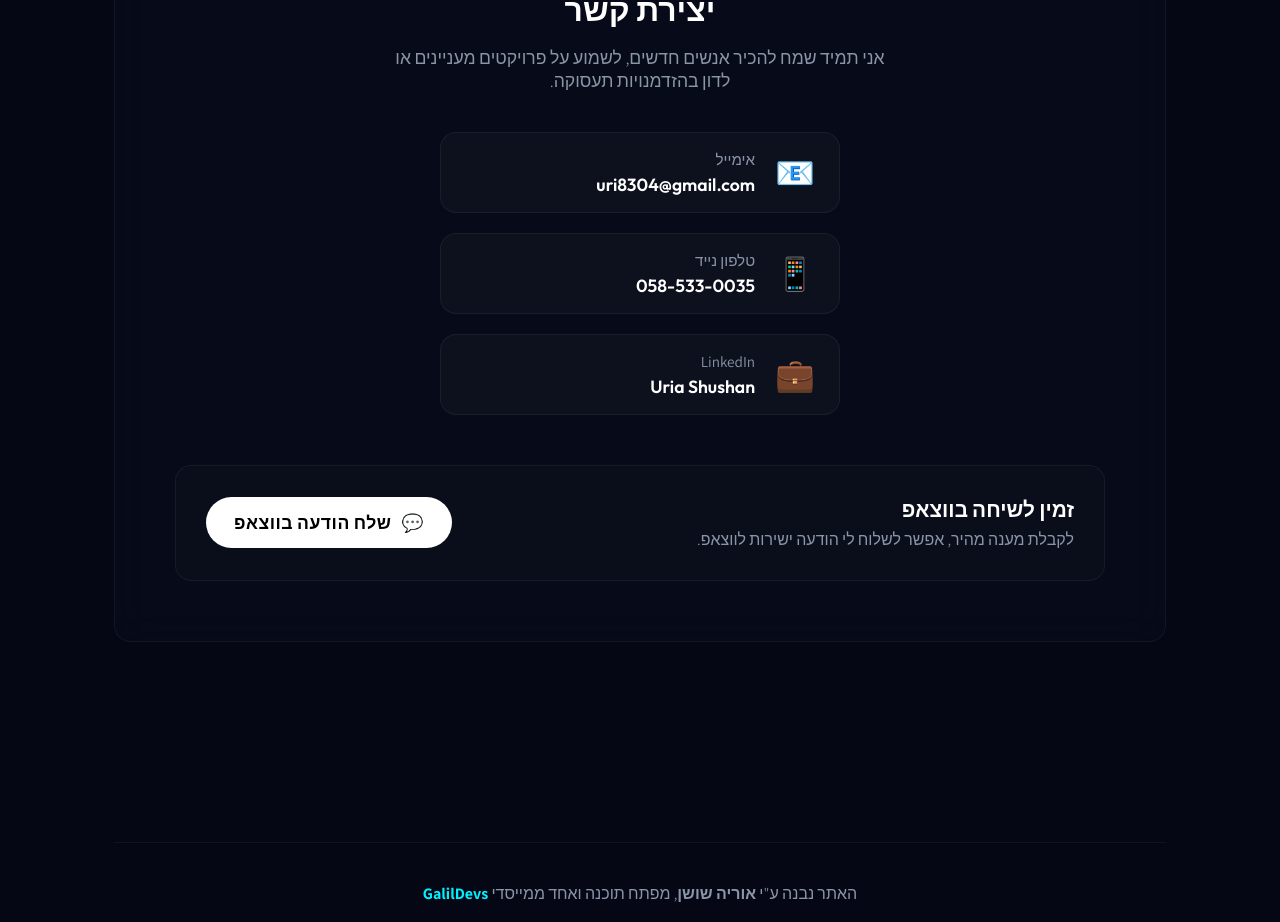
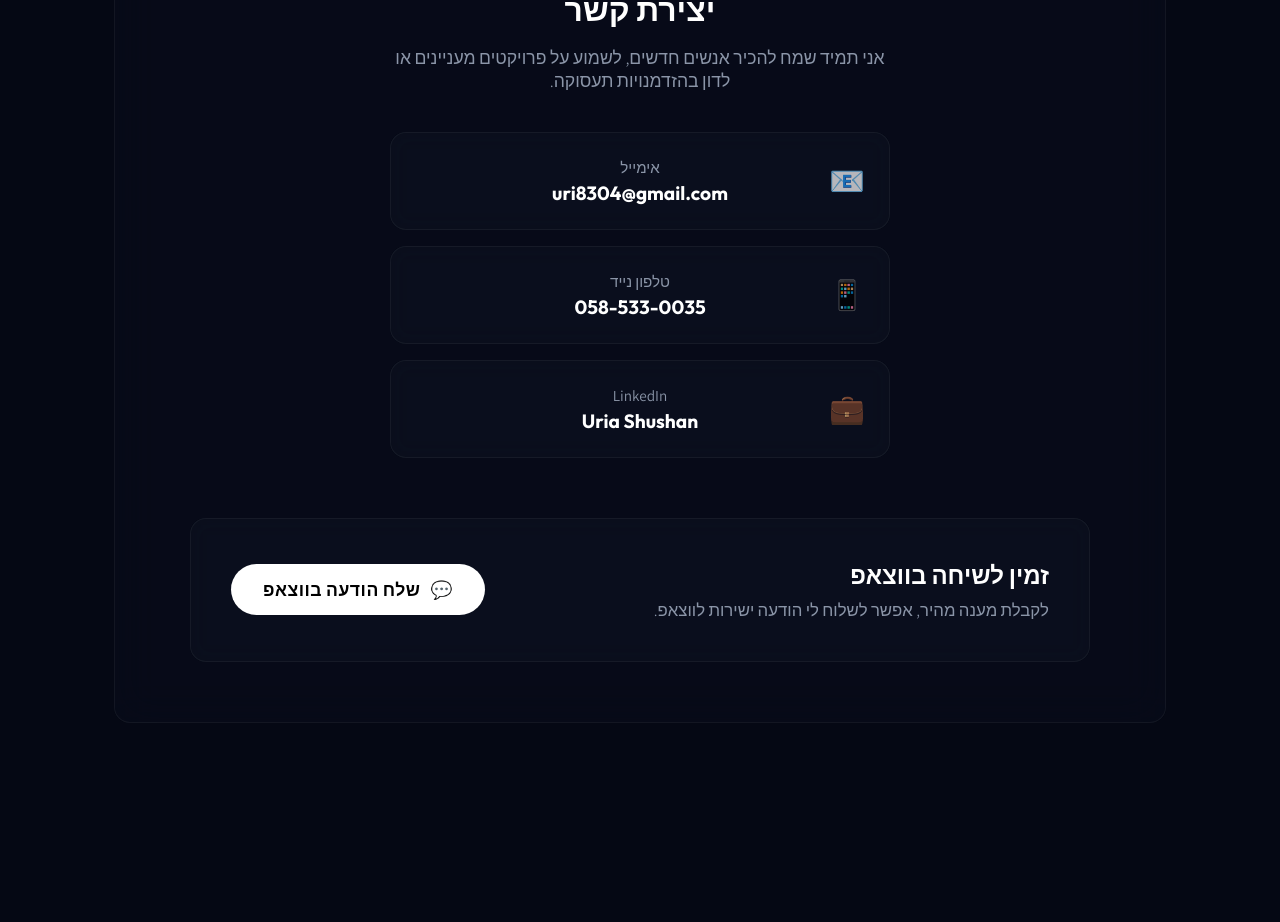
Before and after one commit to uriashushan/uria-shushan-portfolio, a React (Vite) app: page / in a window 1280 px wide. Shown: the part 3416-4338 px from the top of the page. Built offline with nearby package versions, Linux system fonts and the light colour scheme.

Commit message:
Redesign contact section to match user UI reference exactly

```diff
--- a/src/index.css
+++ b/src/index.css
@@ -343,41 +343,45 @@ body {
 .cm-icon { font-size: 1.2rem; opacity: 0.7; }
 
 .contact-methods-vertical {
-  display: flex; flex-direction: column; gap: 20px;
-  margin-bottom: 50px; text-align: right;
-  max-width: 400px; margin-inline: auto;
+  display: flex; flex-direction: column; gap: 16px;
+  margin-bottom: 60px;
+  max-width: 500px; margin-inline: auto;
 }
 
 .cm-item-vertical {
-  display: flex; align-items: center; gap: 20px;
-  background: rgba(255,255,255,0.03); border: 1px solid var(--border-glass);
-  padding: 16px 24px; border-radius: 16px; text-decoration: none;
-  transition: all 0.3s;
+  display: flex; align-items: center; justify-content: center;
+  background: rgba(15, 20, 35, 0.4); border: 1px solid var(--border-glass);
+  padding: 24px; border-radius: 16px; text-decoration: none;
+  transition: all 0.3s; position: relative; backdrop-filter: blur(10px);
 }
 
-.cm-item-vertical:hover { background: rgba(255,255,255,0.08); transform: translateY(-3px); border-color: rgba(0, 240, 255, 0.3); }
+.cm-item-vertical:hover { background: rgba(15, 20, 35, 0.8); transform: translateY(-2px); border-color: rgba(255, 255, 255, 0.15); }
 
-.cm-item-vertical .cm-icon { font-size: 2rem; opacity: 1; }
+.cm-item-vertical .cm-icon { position: absolute; right: 24px; font-size: 1.8rem; }
 
-.cm-text { display: flex; flex-direction: column; }
+.cm-text { text-align: center; display: flex; flex-direction: column; }
 
 .cm-label { color: #8b95a8; font-size: 0.95rem; font-weight: 400; margin-bottom: 4px; }
-.cm-value { color: #fff; font-size: 1.1rem; font-weight: 600; font-family: var(--font-eng); }
+.cm-value { color: #fff; font-size: 1.2rem; font-weight: 700; font-family: var(--font-eng); }
 
 .contact-whatsapp-card {
-  background: rgba(255,255,255,0.02); border: 1px solid var(--border-glass); border-radius: 16px; padding: 30px;
+  background: rgba(15, 20, 35, 0.4); border: 1px solid var(--border-glass); border-radius: 16px; padding: 40px;
   display: flex; align-items: center; justify-content: space-between; text-align: right;
+  backdrop-filter: blur(10px); max-width: 900px; margin: 0 auto;
 }
-.wa-card-content h3 { color: #fff; font-size: 1.3rem; font-weight: 600; margin-bottom: 6px; }
-.wa-card-content p { color: #8b95a8; font-size: 1rem; margin: 0; font-weight: 300; }
+.wa-card-content h3 { color: #fff; font-size: 1.5rem; font-weight: 700; margin-bottom: 8px; }
+.wa-card-content p { color: #8b95a8; font-size: 1.05rem; margin: 0; font-weight: 300; }
 
 .btn-vibrant.whatsapp {
-  background: #fff; color: #000 !important; font-size: 1.1rem; padding: 14px 28px; gap: 10px; border: none; flex-shrink: 0; font-weight: 600;
+  background: #fff; color: #000 !important; font-size: 1.1rem; padding: 14px 32px; border-radius: 50px;
+  display: inline-flex; align-items: center; gap: 10px; font-weight: 700; border: none; transition: all 0.3s;
 }
-.btn-vibrant.whatsapp:hover { transform: translateY(-3px); box-shadow: 0 10px 20px rgba(255,255,255,0.1); }
+.btn-vibrant.whatsapp:hover { transform: translateY(-3px); box-shadow: 0 10px 20px rgba(255,255,255,0.15); }
 
 @media (max-width: 768px) {
-  .contact-whatsapp-card { flex-direction: column; text-align: center; gap: 20px; }
+  .contact-whatsapp-card { flex-direction: column; text-align: center; gap: 30px; }
+  .cm-item-vertical .cm-icon { position: static; margin-bottom: 15px; }
+  .cm-item-vertical { flex-direction: column; }
 }
 
 /* ─── ANIMATIONS ─── */
```
